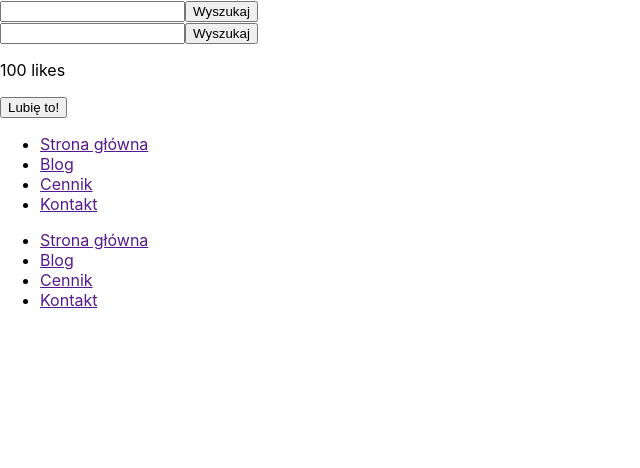
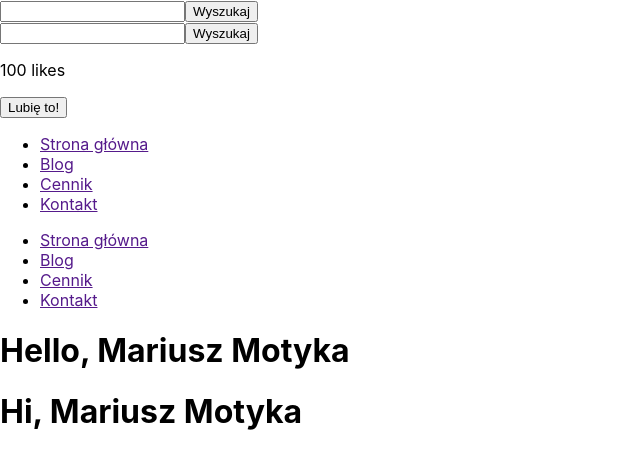
Before and after one commit to MMarek/zadania_10, a React (Create React App) app: page /#/ in a window 1280 px wide. Shown: the top 468 px of the page, without its empty margins (0-640 px from the left). Built offline with nearby package versions, Linux system fonts and the light colour scheme.

Commit message:
props data

```diff
--- a/src/components/home.js
+++ b/src/components/home.js
@@ -2,6 +2,7 @@ import React, {Component} from "react";
 import Task01 from './task01';
 import Task02 from "./task02";
 import Task03 from "./task03";
+import Task04 from "./task04";
 
 class Home extends Component {
 
@@ -11,6 +12,7 @@ class Home extends Component {
                 <Task01/>
                 <Task02/>
                 <Task03/>
+                <Task04/>
             </>
         )
     }
--- /dev/null
+++ b/src/components/task04.js
@@ -0,0 +1,25 @@
+import React, {Component} from "react";
+
+function Hello(props) {
+    console.log(props);
+    const {name, surname} = props;
+    return <h1>Hello, {name} {surname}</h1>
+}
+
+class Hi extends Component {
+    render() {
+        const {name, surname} = this.props;
+        return <h1>Hi, {name} {surname}</h1>
+    }
+}
+
+function Task04() {
+    return (
+        <>
+            <Hello name={"Mariusz"} surname={"Motyka"}/>
+            <Hi name={"Mariusz"} surname={"Motyka"}/>
+        </>
+    )
+}
+
+export default Task04;
```
Also changed, not shown: 1 other file (tests, documents, lock files or other folders).
